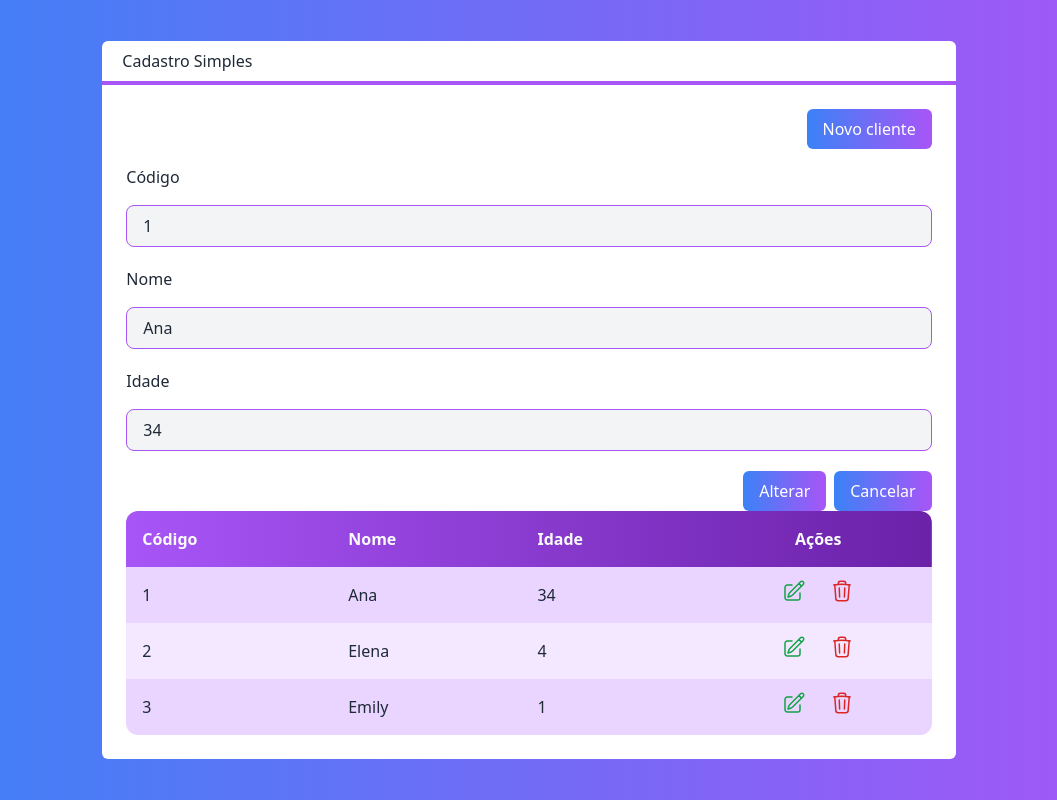
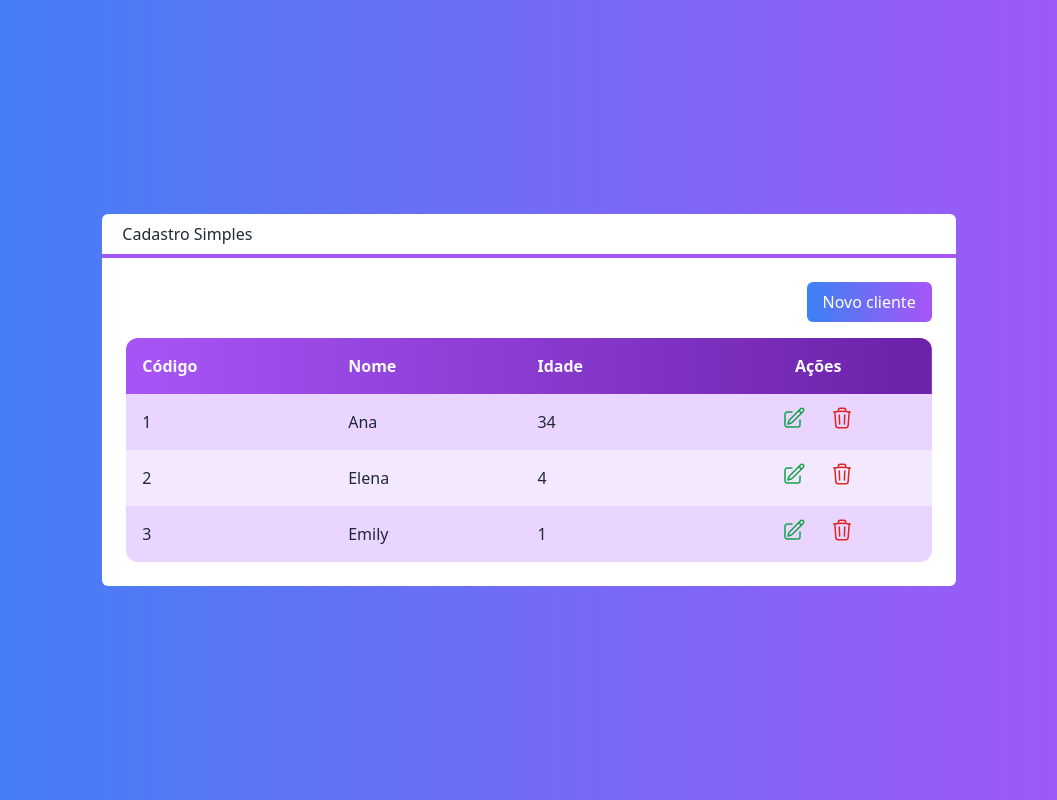
Before and after one commit to mauraodev/next-crud, a Next.js app: page / in a window 1280 px wide. Shown: the whole page, without its empty margins (111-1168 px from the left). Built offline with nearby package versions, Linux system fonts and the light colour scheme.

Commit message:
alterando entre tabela e formulário

```diff
--- a/src/components/Botao.tsx
+++ b/src/components/Botao.tsx
@@ -2,13 +2,14 @@
   cor?: "green" | "blue" | "gray";
   className?: string;
   children: any;
+  onClick?: () => void;
 }
 
 export default function Botao(props: BotaoProps) {
   const cor = props.cor ?? 'gray'
 
   return (
-    <button className={`bg-gradient-to-r from-${cor}-400 to-${cor}-700 text-white px-4 py-2 rounded-md ${props.className}`}>
+    <button onClick={props.onClick} className={`bg-gradient-to-r from-${cor}-400 to-${cor}-700 text-white px-4 py-2 rounded-md ${props.className}`}>
       {props.children}
     </button>
   );
--- a/src/components/Formulario.tsx
+++ b/src/components/Formulario.tsx
@@ -5,6 +5,8 @@
 
 interface FormularioProps {
   cliente: Cliente;
+  cancelado?: () => void
+  clienteMudou?: (cliente: Cliente) => void
 }
 
 export default function Formulario(props: FormularioProps) {
@@ -19,8 +21,8 @@
       <Entrada texto="Idade" valor={idade} tipo="number" valorMudou={setIdade} />
 
       <div className="flex justify-end mt-5">
-        <Botao className="mr-2">{id ? "Alterar" : "Salvar"}</Botao>
-        <Botao cor="blue">Cancelar</Botao>
+        <Botao className="mr-2" onClick={() => props.clienteMudou?.(new Cliente(nome, +idade, id))}>{id ? "Alterar" : "Salvar"}</Botao>
+        <Botao cor="blue" onClick={props.cancelado}>Cancelar</Botao>
       </div>
     </div>
   );
--- a/src/pages/index.tsx
+++ b/src/pages/index.tsx
@@ -7,6 +7,7 @@
 import Cliente from "@/core/Cliente";
 import Botao from "@/components/Botao";
 import Formulario from "@/components/Formulario";
+import { useState } from "react";
 
 const inter = Inter({ subsets: ["latin"] });
 
@@ -25,22 +26,32 @@
     console.log(`Excluir... ${cliente.nome}`)
   }
 
+  function salvarCliente(cliente: Cliente) {
+    console.log(cliente)
+  }
+
+  const [visivel, setVisivel] = useState<'tabela' | 'formulario'>('tabela')
+
   return (
     <div
       className={`flex justify-center items-center h-screen bg-gradient-to-r from-blue-500 to-purple-500 text-white`}
     >
       <Layout titulo="Cadastro Simples">
+        {visivel === 'tabela' ? (
+          <>
             <div className="flex justify-end">
-          <Botao className="mb-4" cor="blue">Novo cliente</Botao>
+              <Botao className="mb-4" cor="blue" onClick={() => setVisivel('formulario')}>Novo cliente</Botao>
             </div>
-
-        <Formulario cliente={clientes[0]}/>
 
             <Tabela
               clientes={clientes}
               clienteSelecionado={clienteSelecionado}
               clienteExcluido={clienteExcluido}
             ></Tabela>
+          </>
+        ) : (
+          <Formulario cliente={clientes[0]} clienteMudou={salvarCliente} cancelado={() => setVisivel('tabela')} />
+        )}
       </Layout>
     </div>
   );
```
Lines whose indentation alone changed are shown as unchanged.
